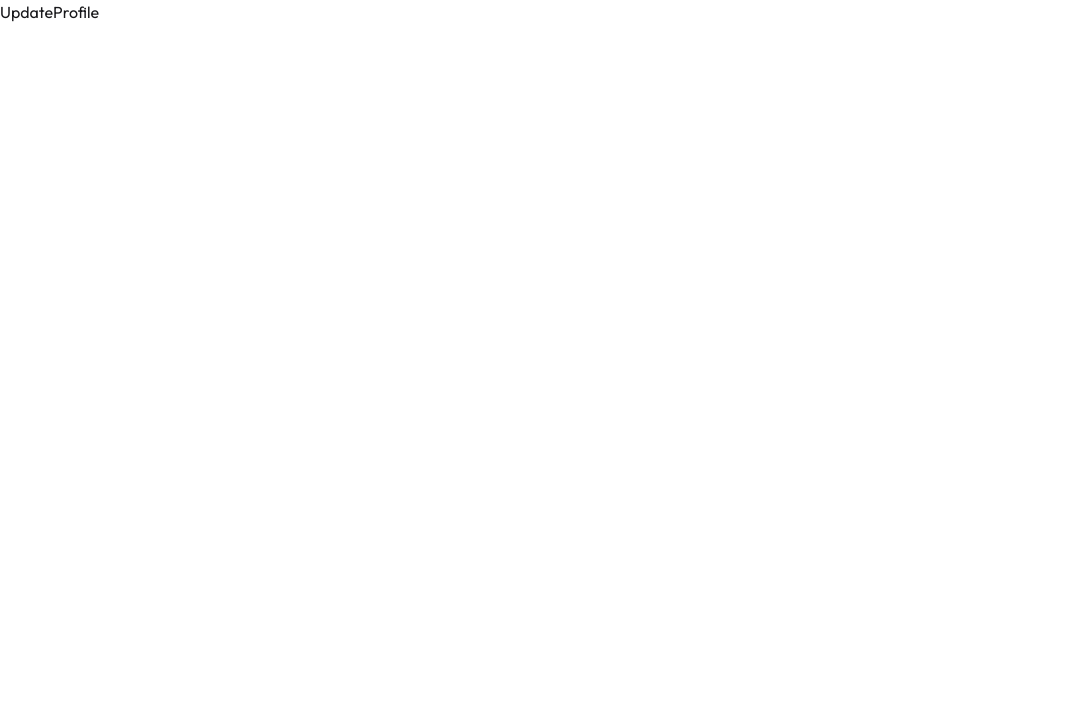
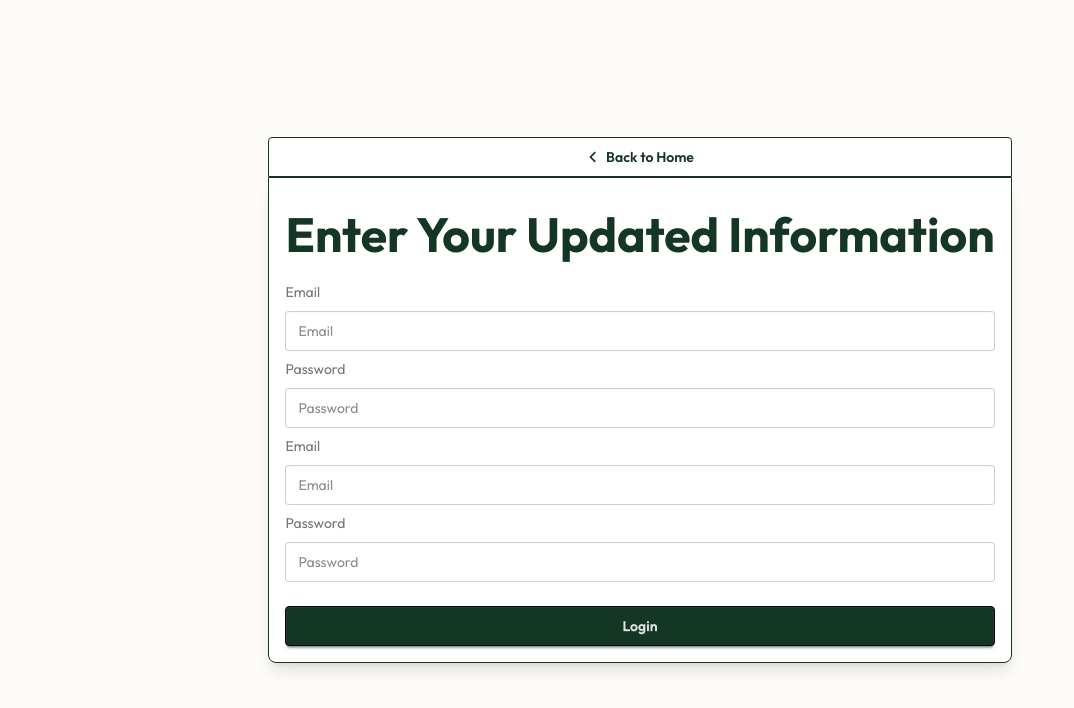
Before and after one commit to Shamsan-Nasir/logic-gates-learning-assignment-09, a React (Vite) app: page /update in a window 1280 px wide. Shown: the top 708 px of the page, without its empty margins (0-1074 px from the left). Built offline with nearby package versions, Linux system fonts and the light colour scheme; no server answers.

Commit message:
profile page ddone. update profile in progress

```diff
--- a/src/Components/NavBar.jsx
+++ b/src/Components/NavBar.jsx
@@ -57,9 +57,9 @@ export const NavBar = () => {
                     <div tabIndex={0} role="button" className="btn btn-ghost btn-circle avatar disabled">
                         <div className="w-10 rounded-full">
                             {
-                                user ? <img
+                                user?.photoURL ? <img
                                     alt="Tailwind CSS Navbar component"
-                                    src="https://img.daisyui.com/images/stock/photo-1534528741775-53994a69daeb.webp" />
+                                    src={user.photoURL} />
                                     : <div className='w-full rounded-full text-5xl flex justify-center items-center'><MdAccountCircle></MdAccountCircle> </div>
                             }
 
--- a/src/Components/Swiper.jsx
+++ b/src/Components/Swiper.jsx
@@ -53,7 +53,7 @@ const MySwiper = ({ data }) => {
         >
             {
                 allData.map(elements =>
-                    <SwiperSlide key={elements.id} className="h-1/2">
+                    <SwiperSlide key={elements.id} className="h-auto!">
                         <AdventureCard adventureData={elements}></AdventureCard>
                     </SwiperSlide>
                 )
--- a/src/Pages/AccountInteractions/Login.jsx
+++ b/src/Pages/AccountInteractions/Login.jsx
@@ -49,8 +49,8 @@ export const Login = () => {
     return (
         <div className="hero bg-compass-sand min-h-screen flex justify-center max-w-360 mx-auto  ">
             <div className="hero-content flex-col gap-0">
-                {/* <div className='w-full flex justify-start'><button onClick={() => navigate('/')} className='btn border bg-white border-compass-forest text-compass-forest hover:bg-compass-forest hover:text-white text-center w-full'><FaAngleLeft></FaAngleLeft> Back to Home</button></div> */}
-                <div className="card bg-base-100 w-full max-w-sm shrink-0 shadow-lg border border-compass-forest pt-8 pb-4">
+                <div className='w-full flex justify-start'><button onClick={() => navigate('/')} className='btn border bg-white border-compass-forest text-compass-forest hover:bg-compass-forest hover:text-white text-center w-full rounded-b-none'><FaAngleLeft></FaAngleLeft> Back to Home</button></div>
+                <div className="card bg-base-100 w-full max-w-sm shrink-0 shadow-lg border border-compass-forest pt-8 pb-4 rounded-t-none">
                     <div className="text-center ">
                         <h1 className="text-5xl font-bold text-compass-forest">Welcome</h1>
                         <p className='text-compass-forest'>Log-In to Continue</p>
--- a/src/Pages/AccountInteractions/Profile.jsx
+++ b/src/Pages/AccountInteractions/Profile.jsx
@@ -1,7 +1,43 @@
-import React from 'react'
+import React, { useContext } from 'react'
+import { NavBar } from '../../Components/NavBar'
+import { Footer } from '../../Components/Footer'
+import { useLoaderData, useNavigate } from 'react-router'
+import { AuthContext } from '../../Authentication/AuthProvider'
+import { MdAccountCircle } from 'react-icons/md'
 
 export const Profile = () => {
-  return (
-    <div>Profile</div>
-  )
+
+    let { user } = useContext(AuthContext)
+    let navigate = useNavigate()
+    console.log(user.photoURL)
+    return (
+        <div className=' max-w-360 mx-auto bg-compass-sand'>
+            <NavBar></NavBar>
+            <div className='p-4 '>
+                <div className=' p-2   py-12 flex flex-col items-center gap-4'>
+                    <div className='text-3xl font-bold w-full text-center'>Welcome {user?.displayName ? user.displayName : 'User'}</div>
+                    <div className='flex gap-2 flex-1 w-full '>
+                        {
+                            user.photoURL ?
+                                <div className='px-10 pb-10 pt-10 border rounded-2xl '><img src={user.photoURL} alt="" className='rounded-full border border-compass-stone object-cover' />   </div>
+
+                                : <div className=' px-10 pb-10 pt-10 border rounded-2xl'> <div className=' rounded-full text-5xl '><MdAccountCircle></MdAccountCircle> </div></div>
+
+                        }
+                        <div className='border p-4 flex-1 rounded-2xl flex flex-col gap-4 justify-center'>
+                            <div className='text-3xl font-bold text-compass-forest'>Name: {user.displayName? <span className=' font-medium'>{user.displayName}</span> : <span className='font-light text-gray-600'>Unknown </span>}</div>
+                            <div className=' text-xl font-medium text-compass-forest'>Email: {user.email ? <span className=' font-light'>{user.email}</span> : <span className='font-light text-gray-600'>Unknown </span>}</div>
+                            <div className=' text-xl font-medium text-compass-forest'>Phone No: {user.phoneNumber ?<span className=' font-light'>{user.phoneNumber}</span> : <span className='font-light text-gray-600'>Unknown </span>}</div>
+                            <button onClick={() => navigate('/UpdateProfile')} className='btn bg-compass-forest text-white rounded ' > Update Profile Information</button>
+                        </div>
+                    </div>
+
+                </div>
+
+            </div>
+            <Footer></Footer>
+
+
+        </div>
+    )
 }
--- a/src/Pages/AccountInteractions/Register.jsx
+++ b/src/Pages/AccountInteractions/Register.jsx
@@ -69,7 +69,7 @@ export const Register = () => {
     return (
         <div className="hero bg-compass-sand min-h-screen flex justify-center max-w-360 mx-auto ">
             <div className="hero-content flex-col gap-8">
-                <div className='w-full flex justify-start'><button onClick={()=> navigate('/')} className='btn border bg-white border-compass-forest text-compass-forest hover:bg-compass-forest hover:text-white text-center w-full'><FaAngleLeft></FaAngleLeft> Back to Home</button></div>
+                <div className='w-full flex justify-start'><button onClick={() => navigate('/')} className='btn border bg-white border-compass-forest text-compass-forest hover:bg-compass-forest hover:text-white text-center w-full'><FaAngleLeft></FaAngleLeft> Back to Home</button></div>
                 <div className="card bg-base-100 w-full max-w-sm shrink-0 shadow-xl py-8 border border-compass-forest">
 
                     <div className="text-center ">
@@ -81,7 +81,7 @@ export const Register = () => {
                             <label className="label">Email</label>
                             <input type="email" className="input" placeholder="Email" name='email' required />
                             <label className="label">Password</label>
-                            <div className='absolute z-10 flex justify-end w-full items-center px-6 py-3.5'> <div onClick={() => setShowPassword(!showPassword)}>{showPassword ? <FaEyeSlash></FaEyeSlash> : <FaEye></FaEye>}</div> </div>
+                            <div className='absolute z-10 right-6 top-28' onClick={() => setShowPassword(!showPassword)}>{showPassword ? <FaEyeSlash></FaEyeSlash> : <FaEye></FaEye>}</div>
                             <input type={showPassword ? 'password' : 'text'} className="input" placeholder="Password" name='pass' required />
                             {
                                 (error.length > 0) && error.map(errors => <div className='text-red-600'>{errors}</div>)
--- a/src/Pages/AccountInteractions/UpdateProfile.jsx
+++ b/src/Pages/AccountInteractions/UpdateProfile.jsx
@@ -1,7 +1,77 @@
-import React from 'react'
+import React, { useContext } from 'react'
+import { useLocation, useNavigate } from 'react-router'
+import { AuthContext } from '../../Authentication/AuthProvider'
+import { FaAngleLeft } from 'react-icons/fa6'
 
 export const UpdateProfile = () => {
-  return (
-    <div>UpdateProfile</div>
-  )
+
+    const { user, signIn, signInWithGoogle } = useContext(AuthContext)
+
+    const navigate = useNavigate()
+    let location = useLocation()
+
+    const handleLogin = (event) => {
+        event.preventDefault()
+
+        let email = event.target.email.value
+        let password = event.target.pass.value
+        signIn(email, password).then((userCredential) => {
+            navigate('/')
+
+        })
+            .catch((error) => {
+                const errorCode = error.code;
+                const errorMessage = error.message;
+                console.log(errorMessage)
+            });
+    }
+
+    function handleGoogleSignIn() {
+        signInWithGoogle().then((result) => {
+            // This gives you a Google Access Token. You can use it to access the Google API.
+            const credential = GoogleAuthProvider.credentialFromResult(result);
+            const token = credential.accessToken;
+            location?.state ? navigate(`${location.state}`) : navigate('/')
+
+
+        }).catch((error) => {
+            // Handle Errors here.
+            const errorCode = error.code;
+            const errorMessage = error.message;
+            const email = error.customData.email;
+            const credential = GoogleAuthProvider.credentialFromError(error);
+            // ...
+        });
+    }
+
+    return (
+        <div className="hero bg-compass-sand min-h-screen flex justify-center max-w-360 mx-auto  ">
+            <div className="hero-content flex-col gap-0">
+                <div className='w-full flex justify-start'><button onClick={() => navigate('/')} className='btn border bg-white border-compass-forest text-compass-forest hover:bg-compass-forest hover:text-white text-center w-full rounded-b-none'><FaAngleLeft></FaAngleLeft> Back to Home</button></div>
+                <div className="card bg-base-100 w-full  shrink-0 shadow-lg border border-compass-forest pt-8 pb-4 px-4 rounded-t-none">
+                    <div className="text-center ">
+                        <h1 className="text-5xl font-bold text-compass-forest">Enter Your Updated Information</h1>
+
+                    </div>
+                    <br />
+                    <div className="card-body p-0">
+                        <form className='space-y-2 flex flex-col' onSubmit={handleLogin}>
+                            <label className="label">Email</label>
+                            <input type="email" className="input w-full" placeholder="Email" name='email' required />
+                            <label className="label">Password</label>
+                            <input type="password" className="input w-full" placeholder="Password" name='pass' required />
+                            <label className="label">Email</label>
+                            <input type="email" className="input w-full" placeholder="Email" name='email' required />
+                            <label className="label">Password</label>
+                            <input type="password" className="input w-full" placeholder="Password" name='pass' required />
+
+                            <button type='submit' className="btn btn-neutral mt-4 w-full text-center bg-compass-forest">Login</button>
+
+
+                        </form>
+                    </div>
+                </div>
+            </div>
+        </div>
+    )
 }
--- a/src/Pages/Explore Adventures/AdventureSummary.jsx.jsx
+++ b/src/Pages/Explore Adventures/AdventureSummary.jsx.jsx
@@ -32,10 +32,10 @@ const AdventureSummary = ({ adventure }) => {
             </div>
 
             {/* Content */}
-            <div className="p-5 flex-1">
+            <div className="p-5 flex flex-col flex-1">
 
                 {/* Description */}
-                <p className="mb-5 text-sm leading-6 text-compass-stone/80">
+                <p className="mb-5 text-sm leading-6 text-compass-stone/80 flex-1">
                     {adventure.shortDescription}
                 </p>
 
@@ -97,7 +97,7 @@ const AdventureSummary = ({ adventure }) => {
                 </div>
 
                 {/* Bottom Information */}
-                <div className="mt-5 flex items-center justify-between border-t border-compass-sage/30 pt-4">
+                <div className="mt-5 flex items-end-safe justify-between border-t border-compass-sage/30 pt-4">
 
                     <div>
                         <span className="text-xs text-compass-stone/60">
--- a/src/Pages/adventures/AdventureCard.jsx
+++ b/src/Pages/adventures/AdventureCard.jsx
@@ -12,12 +12,12 @@ export const AdventureCard = ({ adventureData }) => {
                 src={adventureData.image}
                 alt="adventure Image"
                 className='max-h-45 object-cover rounded-t-xl' />
-            <div className="card-body   flex-1 gap-4 p-5">
-                <h2 className="card-title">
+            <div className="card-body flex-1 gap-4 p-5">
+                <h2 className="card-title items-start">
                     {adventureData.adventureTitle}
 
                 </h2>
-                <p className='flex-1'>{adventureData.shortDescription.slice(0,100)}...Read More</p>
+                <p className='flex-1'>{adventureData.shortDescription}</p>
                 <div className="card-actions justify-start">
                     <div className='bg-green-200 p-2 text-center rounded-full w-full  border border-compass-forest text-xs'>{adventureData.categoryName}</div>
 
```
